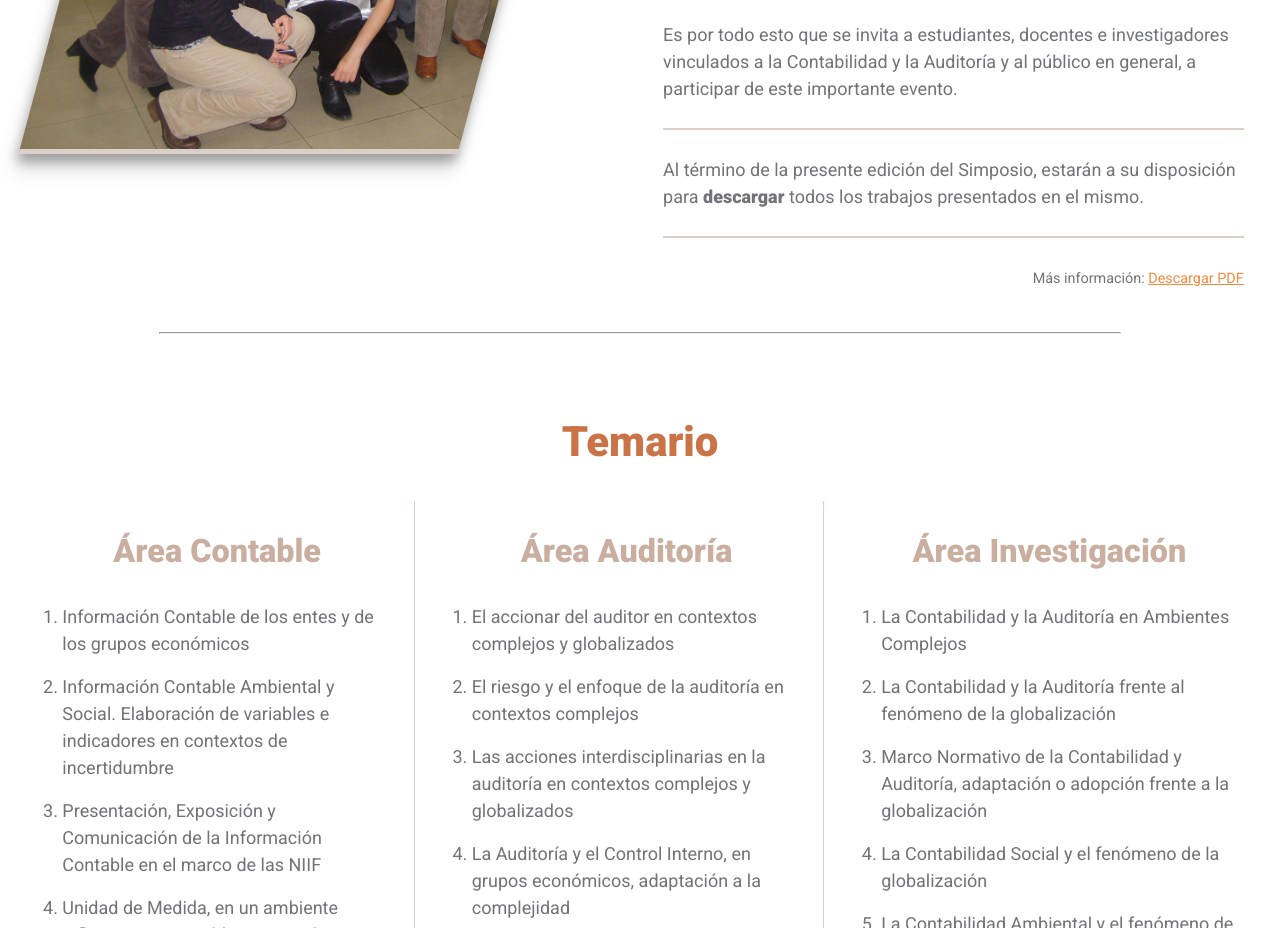
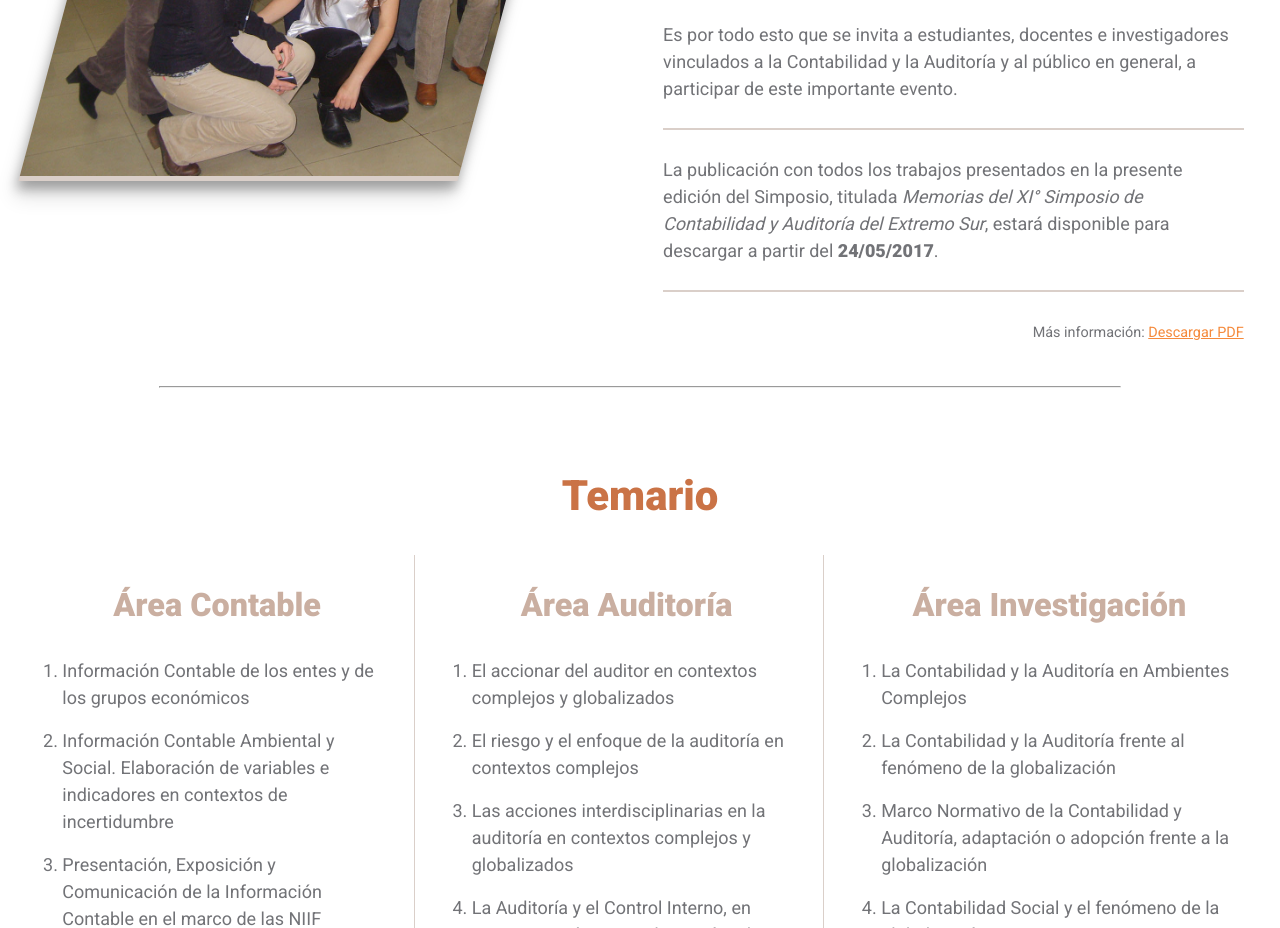
Before and after one commit to cafrias/xi-simposio-web, a React app: page / in a window 1280 px wide. Shown: the part 2540-3468 px from the top of the page. Built offline with nearby package versions, Linux system fonts and the light colour scheme.

Commit message:
Add publication name

```diff
--- a/src/views/About/index.js
+++ b/src/views/About/index.js
@@ -74,7 +74,9 @@ function About() {
               Es por todo esto que se invita a estudiantes, docentes e investigadores vinculados a la Contabilidad y la Auditoría y al público en general, a participar de este importante evento.
             </p>
             <p className="download-disclaimer">
-              Al término de la presente edición del Simposio, estarán a su disposición para <strong>descargar</strong> todos los trabajos presentados en el mismo.<br/>
+              La publicación con todos los trabajos presentados en la presente edición del Simposio,
+              titulada <em>Memorias del XI° Simposio de Contabilidad y Auditoría del Extremo Sur</em>, {' '}
+              estará disponible para descargar a partir del <strong>24/05/2017</strong>.
             </p>
             <footer className="about__more-info">
               <small>Más información: {' '}
```
Also changed, not shown: 1 other file (tests, documents, lock files or other folders).
